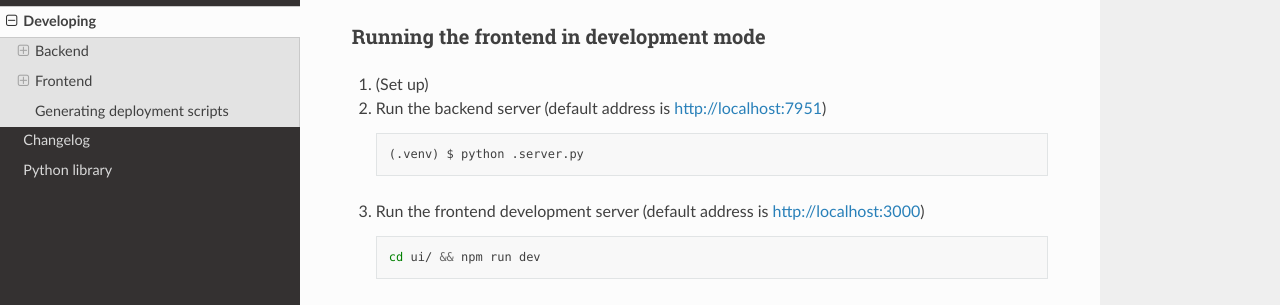
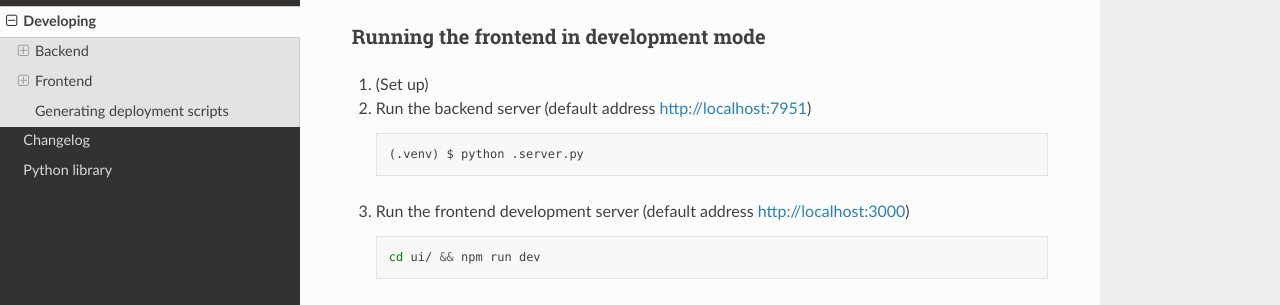
Before and after one commit to ybnd/shapeflow, a Sphinx documentation site: the page built from docs/source/developing.rst, in a window 1280 px wide and 900 px high, scrolled down 1237 px. Shown: the part 159-464 px from the top of the window. Built offline with Sphinx 7.4.7 and the Read the Docs theme 2.0.0, drawn with Linux system fonts in a browser that asks for light colours.

```diff
--- a/docs/source/developing.rst
+++ b/docs/source/developing.rst
@@ -14,17 +14,38 @@ To work on shapeflow, you should set up a virtual environment in ``.venv``
    python -m venv .venv
    (.venv) pip install -r requirements.txt
 
-With this environment in place, the entrypoint ``shapeflow.py`` can be run either from ``(.venv)`` or with your the global Python interpreter. In the latter case, ``.venv`` will be used implicitly.
+With this environment in place, the entrypoint ``shapeflow.py`` can be run
+either from ``(.venv)`` or with your the global Python interpreter.
+In the latter case, ``.venv`` will be used implicitly.
 
 Writing plugins
 ^^^^^^^^^^^^^^^
 
-Features, transforms and filters are handled by a plugin system. You can use existing plugins as examples.
+Features, transforms and filters are handled by a plugin system.
+You can use existing plugins as examples.
 
-* A plugin should be a subclass of its respective interface (:class:`~shapeflow.core.backend.Feature` for features, :class:`~shapeflow.core.interface.TransformInterface` for transforms and :class:`~shapeflow.core.interface.FilterInterface` for filters)
-* If you define configuration for the plugin, it should derive from its respective configuration class as well (:class:`~shapeflow.core.backend.FeatureConfig` for features, :class:`~shapeflow.core.interface.TransformConfig` for transforms and :class:`~shapeflow.core.interface.FilterConfig` for filters), and should be linked to the plugin class itself as the class variable :attr:`~shapeflow.core.config.Configurable._config_class`. Configuration parameters should be defined as ``pydantic.Field`` instances, and should include a default and a description.
+* A plugin should be a subclass of its respective interface
+  (:class:`~shapeflow.core.backend.Feature` for features,
+  :class:`~shapeflow.core.interface.TransformInterface` for transforms
+  and :class:`~shapeflow.core.interface.FilterInterface` for filters)
+
+* If you define configuration for the plugin, it should derive from its
+  respective configuration class as well
+  (:class:`~shapeflow.core.backend.FeatureConfig` for features,
+  :class:`~shapeflow.core.interface.TransformConfig` for transforms
+  and :class:`~shapeflow.core.interface.FilterConfig` for filters),
+  and should be linked to the plugin class itself as the class variable
+  :attr:`~shapeflow.core.config.Configurable._config_class`.
+  Configuration parameters should be defined as ``pydantic.Field`` instances,
+  and should include a default and a description.
+
 * Plugins should have a descriptive docstring
-* :class:`~shapeflow.core.backend.Feature` subclasses should also define a :attr:`~shapeflow.core.backend.Feature._label` and :attr:`~shapeflow.core.backend.Feature._unit` as class variables. These values will be used to label the y-axis on the result page of the frontend.
+
+* :class:`~shapeflow.core.backend.Feature` subclasses should also define a
+  :attr:`~shapeflow.core.backend.Feature._label`
+  and :attr:`~shapeflow.core.backend.Feature._unit` as class variables.
+  These values will be used to label the y-axis on the result page
+  of the frontend.
 
 All plugin files are automatically loaded when ``shapeflow.plugins`` is imported.
 
@@ -37,7 +58,7 @@ Setup
 
 
 #.
-   Install `npm <https://www.npmjs.com/get-npm>`_
+   Install `npm`_
 
 #.
    Navigate to this directory and install the dependencies
@@ -70,35 +91,48 @@ Running the frontend in development mode
    (Set up)
 
 #.
-   Run the backend server (default address is http://localhost:7951)
+   Run the backend server (default address http://localhost:7951)
 
    .. code-block::
 
       (.venv) $ python .server.py
 
 #.
-   Run the frontend development server (default address is http://localhost:3000)
+   Run the frontend development server (default address http://localhost:3000)
 
    .. code-block:: bash
 
       cd ui/ && npm run dev
 
-   The development server `hot-reloads <https://vue-loader.vuejs.org/guide/hot-reload.html>`_ content from the source code in ``ui/`` and proxies API calls to the backend server.
+   The development server `hot-reloads <vue-hot-reload>`_ content from the
+   source code in ``ui/`` and proxies API calls to the backend server.
 
 
 Generating deployment scripts
 -----------------------------
 
-Deployment scripts are generated with `gitploy <https://github.com/ybnd/gitploy>`_.
+Deployment scripts are generated with `gitploy`_.
 
 
 #. Tag the release in ``git``
+
 #. Create a release on Github
-#. Compile ``ui/dist/``\ , compress it with ``tar czf dist-<tag>.tar.gz dist/`` and attach it to that release as a binary
+
+#. Compile ``ui/dist/``\ , compress it with ``tar czf dist-<tag>.tar.gz dist/``
+   and attach it to that release as a binary
+
 #. Create or update your .ploy file in ``shapeflow``\ ‘s root directory:
 
-   #. Start from `ploy <ploy>`_
+   #. Start from `ploy`_
+
    #. Add the tag of your release
+
    #. Double check that the check / setup script paths are still correct
 
 #. Run ``python -m gitploy`` in ``shapeflow``\ ‘s root directory.
+
+
+.. _npm: https://www.npmjs.com/get-npm
+.. _vue-hot-reload: https://vue-loader.vuejs.org/guide/hot-reload.html
+.. _gitploy: https://github.com/ybnd/gitploy
+.. _ploy: https://github.com/ybnd/shapeflow/blob/master/shapeflow/setup/ploy
```
